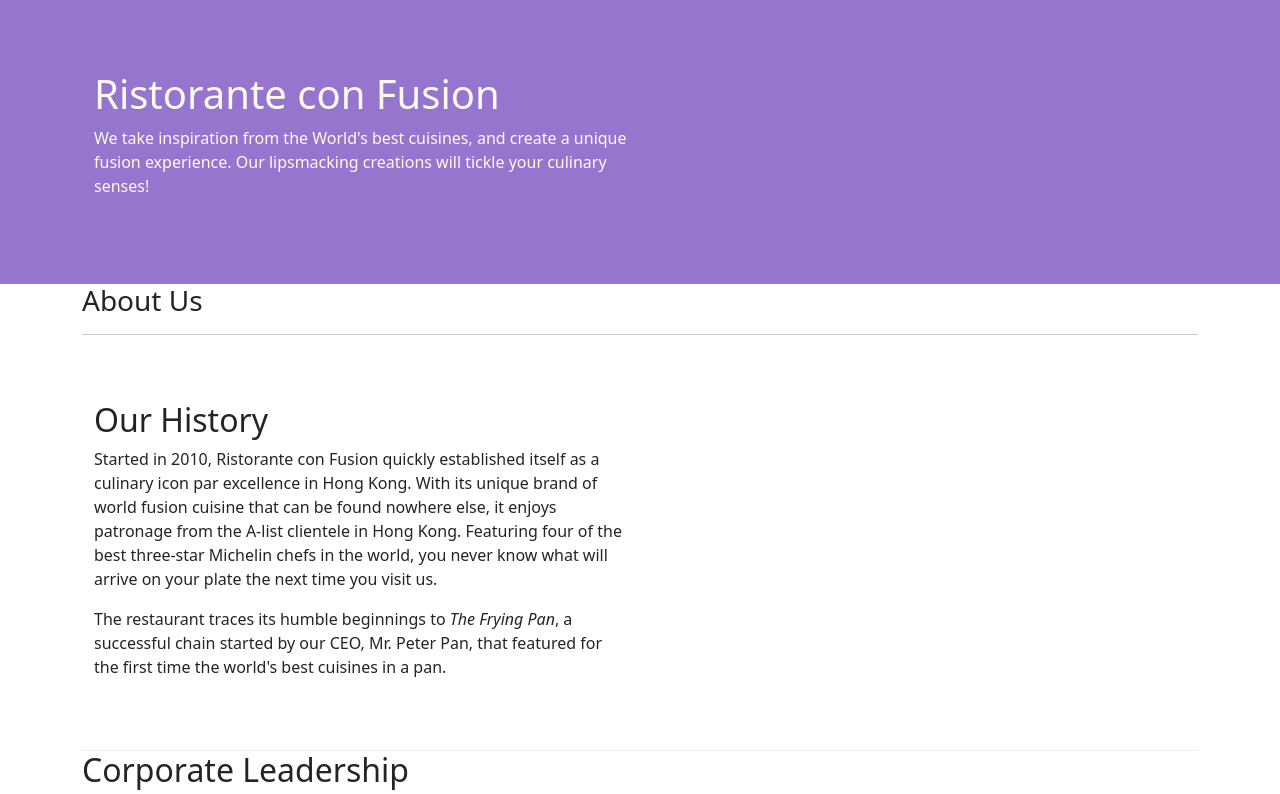
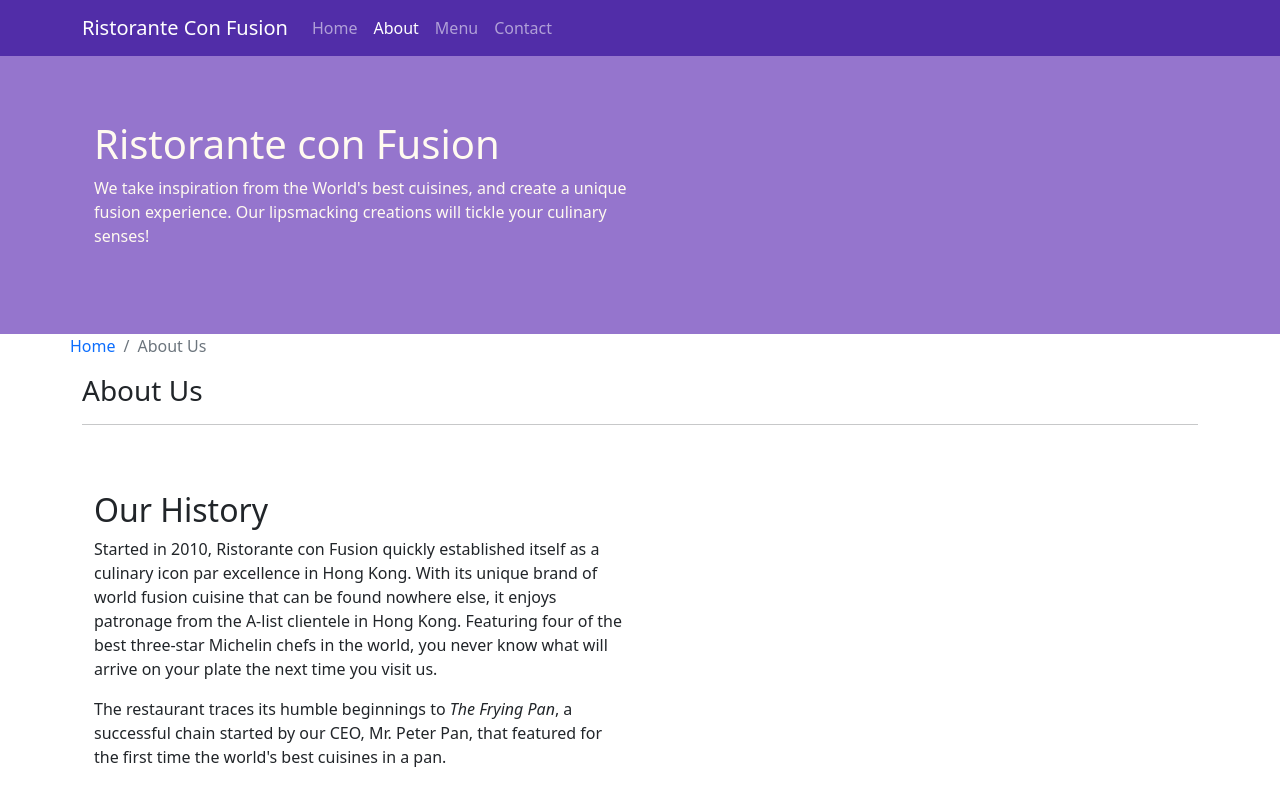
Before and after one commit to ncondes/getting-started-with-bootstrap, a website: page aboutus.html in a window 1280 px wide. Shown: the top 794 px of the page. Drawn offline with nearby package versions, Linux system fonts and the light colour scheme.

Commit message:
nav bar index aboutus breadcrumb

```diff
--- a/aboutus.html
+++ b/aboutus.html
@@ -20,6 +20,41 @@
   </head>
 
   <body>
+    <nav class="navbar navbar-dark navbar-expand-sm fixed-top">
+      <div class="container">
+        <!--Name of the company / Logo-->
+        <!-- update the link of the brand that will take me again to the main page-->
+        <a class="navbar-brand mr-auto" href="index.html"
+          >Ristorante Con Fusion</a
+        >
+        <!-- Creating a responsive nav bar-->
+        <!-- depending on if you put the button code before or after the navbar-brand the desplegable menu will be on the right or left side-->
+        <button
+          class="navbar-toggler"
+          type="button"
+          data-bs-toggle="collapse"
+          data-bs-target="#Navbar"
+        >
+          <span class="navbar-toggler-icon"></span>
+        </button>
+        <!--mr-auto: right margin-->
+        <!-- will be push as left as posible-->
+        <div class="collapse navbar-collapse" id="Navbar">
+          <ul class="navbar-nav mr-auto">
+            <!-- this way for add items to the nav bar-->
+            <!-- for the active class this have to be in the <a> class NOT in the <li> class-->
+            <li class="nav-item">
+              <a class="nav-link" href="index.html">Home</a>
+            </li>
+            <li class="nav-item">
+              <a class="nav-link active" href="#">About</a>
+            </li>
+            <li class="nav-item"><a class="nav-link" href="#">Menu</a></li>
+            <li class="nav-item"><a class="nav-link" href="#">Contact</a></li>
+          </ul>
+        </div>
+      </div>
+    </nav>
     <header class="jumbotron">
       <div class="container">
         <div class="row row-header">
@@ -38,6 +73,11 @@
 
     <div class="container">
       <div class="row">
+        <!-- this breadcrumb put something similar to the path after the jumbotron -->
+        <ol class="col-12 breadcrumb">
+          <li class="breadcrumb-item"><a href="/index.html">Home</a></li>
+          <li class="breadcrumb-item active">About Us</li>
+        </ol>
         <div class="col-12">
           <h3>About Us</h3>
           <hr />
@@ -120,7 +160,7 @@
           <div class="col-4 offset-1 col-sm-2">
             <h5>Links</h5>
             <ul class="list-unstyled">
-              <li><a href="#">Home</a></li>
+              <li><a href="index.html">Home</a></li>
               <li><a href="#">About</a></li>
               <li><a href="#">Menu</a></li>
               <li><a href="#">Contact</a></li>
--- a/css/styles.css
+++ b/css/styles.css
@@ -28,6 +28,15 @@ address {
   margin: 0px;
   color: #0f0f0f;
 }
-footer a {
+a {
   text-decoration: none;
 }
+
+body {
+  /* for fix the nav bar that is taking space of the body add padding*/
+  padding: 50px 0px 0px 0px;
+  z-index: 0;
+}
+.navbar-dark {
+  background-color: #512da8;
+}
```
Also changed, not shown: index.html (+35 -1 lines).
